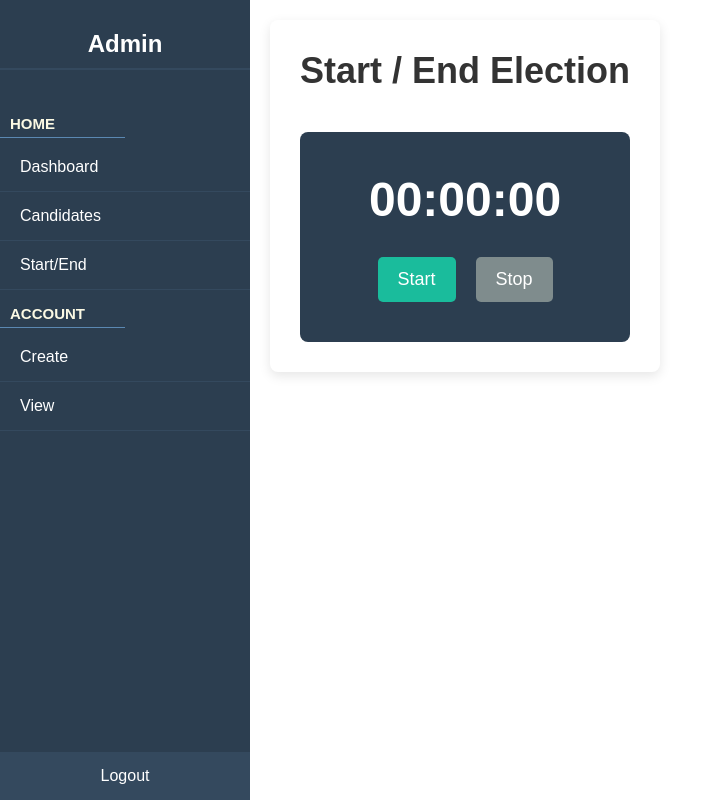
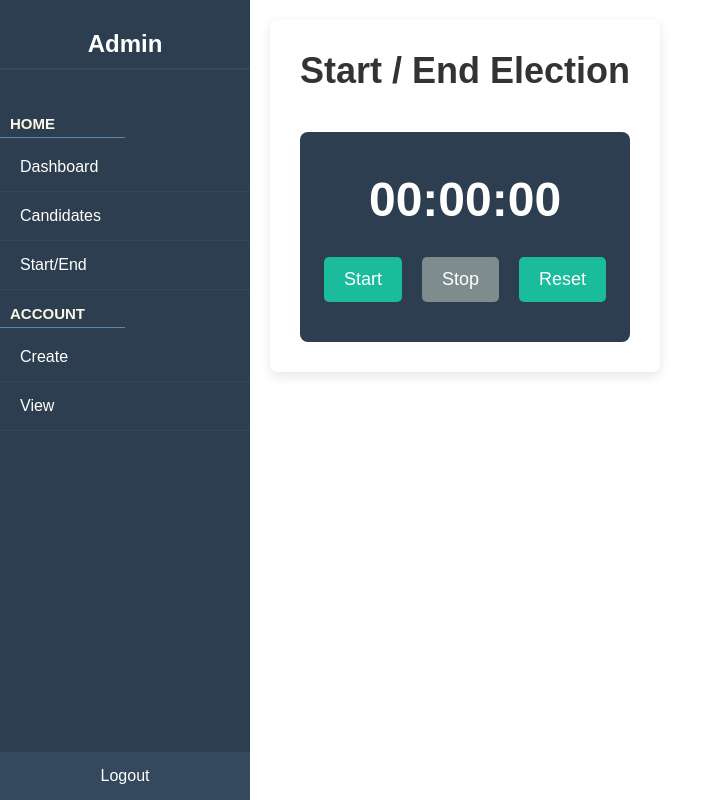
Before and after one commit to HelloNiel/sc_ic2, a PHP site: page /admin/timer.php in a window 1280 px wide. Shown: the whole page, without its empty margins (0-719 px from the left). Run offline with PHP 8.4, Linux system fonts and the light colour scheme.

Commit message:
Fix timer: Added reset button  #20

```diff
--- a/admin/timer.php
+++ b/admin/timer.php
@@ -55,6 +55,7 @@
                         <button id="startButton">Start</button>
                         <button id="stopButton" disabled>Stop</button>
                         <!--<button id="resetButton">Reset</button>-->
+                        <button id="resetButton">Reset</button>
                     </div>
                 </div>
             </div>
```
